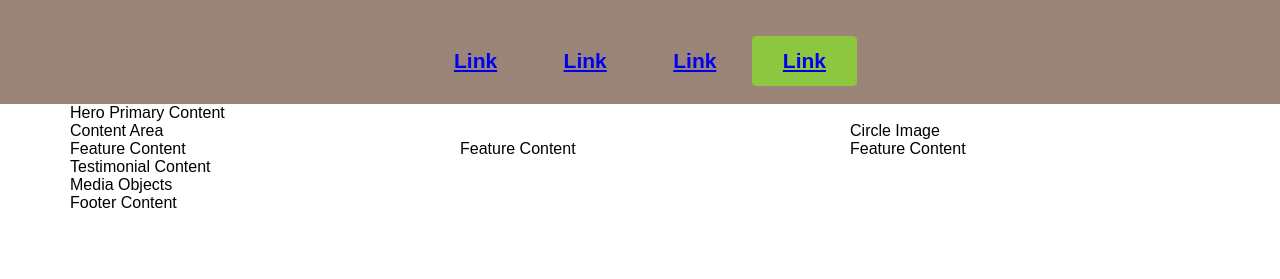
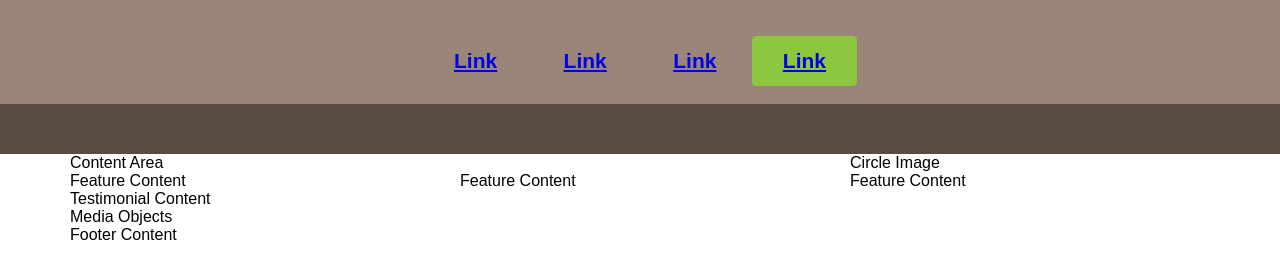
Before and after one commit to rjmohammad-dep/Mod2Lab, a plain HTML site: page index.html in a window 1280 px wide. Shown: the part 85-364 px from the top of the page. Drawn offline with Linux system fonts and the light colour scheme.

Commit message:
finsihed hero css properties

```diff
--- a/index.html
+++ b/index.html
@@ -25,9 +25,9 @@
     </div>
   </header>
   <main>
-    <section>
+    <section class="hero hero-primary">
       <div class="container">
-        Hero Primary Content
+        <div class="hero-body"></div>
       </div>
     </section>
     <section>
--- a/stylesheet.css
+++ b/stylesheet.css
@@ -178,6 +178,16 @@ Modules
     margin-top: 35px;
 }
 
+.hero {
+    text-align: center;
+}
+
+.hero-primary {
+    background-color: #594a42;
+    color: white;
+    padding-top: 25px;
+    padding-bottom: 25px;
+}
 
 /***************************
 ****************************
```
